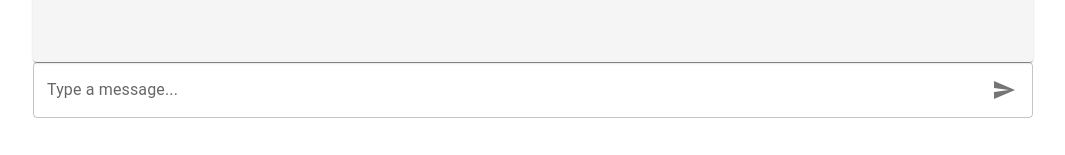
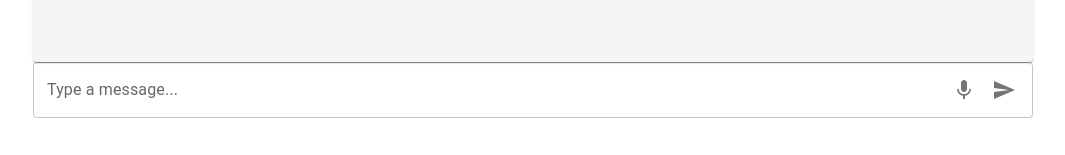
Before and after one commit to shutirtha-roy/tdp-chatbot-project, a React (Vite) app in the folder frontend/: page / in a window 1280 px wide. Shown: the part 642-797 px from the top of the page, without its empty margins (107-1172 px from the left). Built offline with nearby package versions, Linux system fonts and the light colour scheme.

Commit message:
added voice search

```diff
--- a/frontend/src/ChatBot.jsx
+++ b/frontend/src/ChatBot.jsx
@@ -13,6 +13,7 @@ import {
     Typography,
 } from "@mui/material";
 import SendIcon from "@mui/icons-material/Send";
+import MicIcon from "@mui/icons-material/Mic";
 import { keyframes } from "@mui/system";
 
 const pulseAnimation = keyframes`
@@ -54,14 +55,36 @@ const ChatBot = () => {
     const [autoCompleteOptions, setAutoCompleteOptions] = useState([]);
     const [showSimilarQuestions, setShowSimilarQuestions] = useState(true);
     const [isThinking, setIsThinking] = useState(false);
+    const [isListening, setIsListening] = useState(false);
 
     const chatContainerRef = useRef(null);
+    const recognitionRef = useRef(null);
 
     useEffect(() => {
         if (chatContainerRef.current) {
             chatContainerRef.current.scrollTop = chatContainerRef.current.scrollHeight;
         }
     }, [chatHistory, isThinking]);
+
+    useEffect(() => {
+        // Initialize speech recognition
+        if ('SpeechRecognition' in window || 'webkitSpeechRecognition' in window) {
+            const SpeechRecognition = window.SpeechRecognition || window.webkitSpeechRecognition;
+            recognitionRef.current = new SpeechRecognition();
+            recognitionRef.current.continuous = false;
+            recognitionRef.current.lang = 'en-US';
+
+            recognitionRef.current.onresult = (event) => {
+                const transcript = event.results[0][0].transcript;
+                setInputValue(transcript);
+                handleSend(transcript);
+            };
+
+            recognitionRef.current.onend = () => {
+                setIsListening(false);
+            };
+        }
+    }, []);
 
     const cleanString = (str) => {
         let cleaned = str.replace(/^[^a-zA-Z0-9]+/, '');
@@ -72,16 +95,15 @@ const ChatBot = () => {
         return cleaned.trim();
     };
 
-    const handleSend = async () => {
-        if (inputValue.trim() !== "") {
-            const messageToSend = inputValue;
+    const handleSend = async (message = inputValue) => {
+        if (message.trim() !== "") {
             setInputValue("");
             setShowSimilarQuestions(false);
             setIsThinking(true);
 
             setChatHistory((prevHistory) => [
                 ...prevHistory,
-                { user: "user", message: messageToSend },
+                { user: "user", message: message },
             ]);
 
             try {
@@ -90,7 +112,7 @@ const ChatBot = () => {
                     headers: {
                         'Content-Type': 'application/json',
                     },
-                    body: JSON.stringify({ query: messageToSend }),
+                    body: JSON.stringify({ query: message }),
                 });
 
                 if (!response.ok) {
@@ -134,7 +156,16 @@ const ChatBot = () => {
     const handleChipClick = (topic) => {
         setInputValue(topic);
         setShowSimilarQuestions(false);
-        handleSend();
+        handleSend(topic);
+    };
+
+    const toggleListening = () => {
+        if (isListening) {
+            recognitionRef.current.stop();
+        } else {
+            recognitionRef.current.start();
+            setIsListening(true);
+        }
     };
 
     return (
@@ -204,7 +235,10 @@ const ChatBot = () => {
                                 ...params.InputProps,
                                 endAdornment: (
                                     <InputAdornment position="end">
-                                        <IconButton onClick={handleSend}>
+                                        <IconButton onClick={toggleListening} color={isListening ? "secondary" : "default"}>
+                                            <MicIcon />
+                                        </IconButton>
+                                        <IconButton onClick={() => handleSend()}>
                                             <SendIcon />
                                         </IconButton>
                                     </InputAdornment>
```
